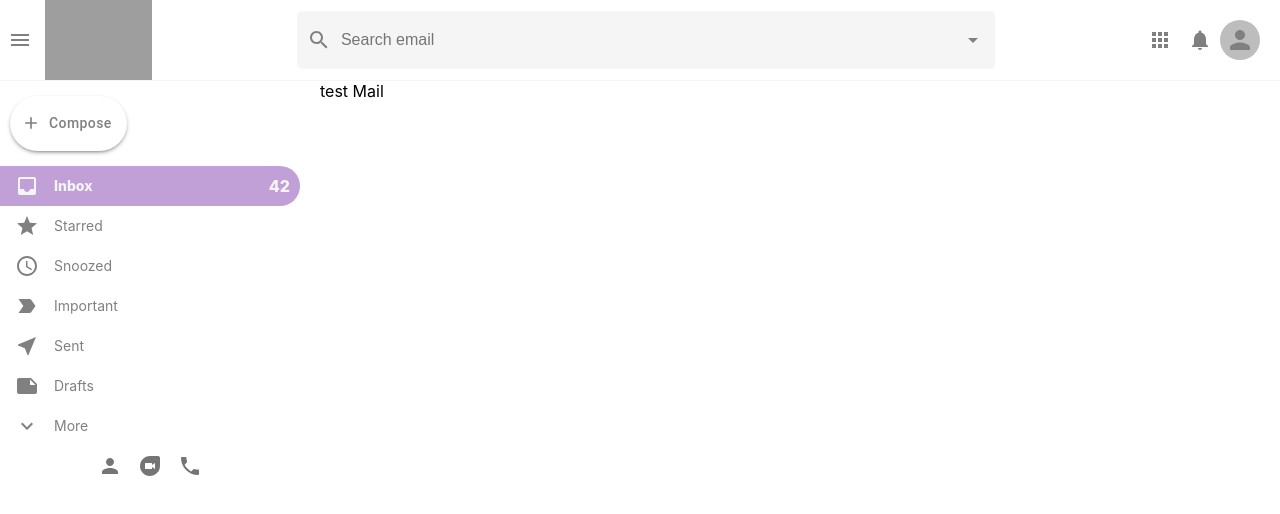
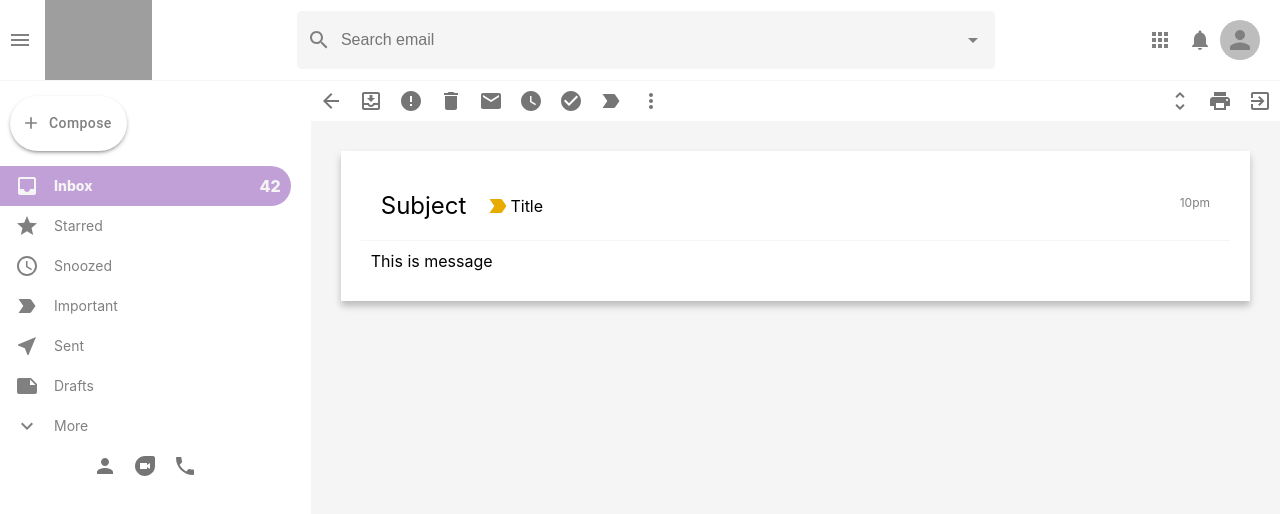
Before and after one commit to pullso/gmail-react-clone, a React (Create React App) app: page /mail in a window 1280 px wide. Shown: the top 514 px of the page. Built offline with nearby package versions, Linux system fonts and the light colour scheme; grey boxes are pictures that could not be loaded.

Commit message:
update 3 files and delete 1 file

```diff
--- a/src/app/store.js
+++ b/src/app/store.js
@@ -1,8 +1,8 @@
 import {configureStore} from '@reduxjs/toolkit';
-import counterReducer from '../features/counterSlice';
+import mailReducer from "../features/mailSlice";
 
 export const store = configureStore({
   reducer: {
-    counter: counterReducer,
+    mail: mailReducer,
   },
 });
--- a/src/components/Mail.css
+++ b/src/components/Mail.css
@@ -0,0 +1,60 @@
+.mail {
+    flex: 1;
+    background-color: whitesmoke;
+}
+
+.mail__tools {
+    display: flex;
+    justify-content: space-between;
+    background-color: #fff;
+}
+
+.mail__toolsLeft {
+    display: flex;
+}
+
+.mail__body {
+    display: flex;
+    flex-direction: column;
+    margin: 30px;
+    background-color: #fff;
+    padding: 20px;
+    height: 100v;
+    box-shadow: 0 5px 7px 0px rgba(0, 0, 0, 0.24);
+}
+
+.mail__bodyHeader {
+    display: flex;
+    align-items: center;
+    border-bottom: 1px solid whitesmoke;
+    padding: 20px;
+    position: relative;
+}
+
+.mail__bodyHeader > h2 {
+    font-weight: 400;
+    margin-right: 20px;
+}
+
+
+.mail__bodyHeader > p {
+    margin-right: 20px;
+}
+
+.mail__time {
+    position: absolute;
+    top: 24px;
+    right: 0;
+    font-size: 12px;
+    color: gray;
+}
+
+.mail__important {
+    color: #e8ab02;
+}
+
+.mail__message > p {
+    padding: 10px;
+    margin-right: 20px;
+    overflow-wrap: break-word;
+}
--- a/src/components/Mail.js
+++ b/src/components/Mail.js
@@ -1,10 +1,80 @@
-import React from 'react';
-import './Mail.css'
+import React from "react";
+import "./Mail.css";
+import { IconButton } from "@mui/material";
+import { useNavigate } from "react-router-dom";
+import {
+  MoveToInboxOutlined,
+  ArrowBackOutlined,
+  Error,
+  Delete,
+  Email,
+  WatchLater,
+  CheckCircle,
+  LabelImportant,
+  MoreVert,
+  UnfoldMore,
+  ExitToApp,
+  Print,
+} from "@mui/icons-material";
 
 const Mail = () => {
+  const navigate = useNavigate();
+
   return (
     <div className="mail">
-      test Mail
+      <div className="mail__tools">
+        <div className="mail__toolsLeft">
+          <IconButton onClick={() => navigate("/")}>
+            <ArrowBackOutlined />
+          </IconButton>
+          <IconButton>
+            <MoveToInboxOutlined />
+          </IconButton>
+          <IconButton>
+            <Error />
+          </IconButton>
+          <IconButton>
+            <Delete />
+          </IconButton>
+          <IconButton>
+            <Email />
+          </IconButton>
+          <IconButton>
+            <WatchLater />
+          </IconButton>
+          <IconButton>
+            <CheckCircle />
+          </IconButton>
+          <IconButton>
+            <LabelImportant />
+          </IconButton>
+          <IconButton>
+            <MoreVert />
+          </IconButton>
+        </div>
+        <div className="mail__toolsRight">
+          <IconButton>
+            <UnfoldMore />
+          </IconButton>
+          <IconButton>
+            <Print />
+          </IconButton>
+          <IconButton>
+            <ExitToApp />
+          </IconButton>
+        </div>
+      </div>
+      <div className="mail__body">
+        <div className="mail__bodyHeader">
+          <h2>Subject</h2>
+          <LabelImportant className="mail__important" />
+          <p>Title</p>
+          <p className="mail__time">10pm</p>
+        </div>
+        <div className="mail__message">
+          <p>This is message</p>
+        </div>
+      </div>
     </div>
   );
 };
--- a/src/features/counterSlice.js
+++ /dev/null
@@ -1,72 +0,0 @@
-import {createAsyncThunk, createSlice} from '@reduxjs/toolkit';
-
-const initialState = {
-  value: 0,
-  status: 'idle',
-};
-
-// The function below is called a thunk and allows us to perform async logic. It
-// can be dispatched like a regular action: `dispatch(incrementAsync(10))`. This
-// will call the thunk with the `dispatch` function as the first argument. Async
-// code can then be executed and other actions can be dispatched. Thunks are
-// typically used to make async requests.
-export const incrementAsync = createAsyncThunk(
-  'counter/fetchCount',
-  async (amount) => {
-    const response = amount
-    // The value we return becomes the `fulfilled` action payload
-    return response.data;
-  }
-);
-
-export const counterSlice = createSlice({
-  name: 'counter',
-  initialState,
-  // The `reducers` field lets us define reducers and generate associated actions
-  reducers: {
-    increment: (state) => {
-      // Redux Toolkit allows us to write "mutating" logic in reducers. It
-      // doesn't actually mutate the state because it uses the Immer library,
-      // which detects changes to a "draft state" and produces a brand new
-      // immutable state based off those changes
-      state.value += 1;
-    },
-    decrement: (state) => {
-      state.value -= 1;
-    },
-    // Use the PayloadAction type to declare the contents of `action.payload`
-    incrementByAmount: (state, action) => {
-      state.value += action.payload;
-    },
-  },
-  // The `extraReducers` field lets the slice handle actions defined elsewhere,
-  // including actions generated by createAsyncThunk or in other slices.
-  extraReducers: (builder) => {
-    builder
-      .addCase(incrementAsync.pending, (state) => {
-        state.status = 'loading';
-      })
-      .addCase(incrementAsync.fulfilled, (state, action) => {
-        state.status = 'idle';
-        state.value += action.payload;
-      });
-  },
-});
-
-export const {increment, decrement, incrementByAmount} = counterSlice.actions;
-
-// The function below is called a selector and allows us to select a value from
-// the state. Selectors can also be defined inline where they're used instead of
-// in the slice file. For example: `useSelector((state: RootState) => state.counter.value)`
-export const selectCount = (state) => state.counter.value;
-
-// We can also write thunks by hand, which may contain both sync and async logic.
-// Here's an example of conditionally dispatching actions based on current state.
-export const incrementIfOdd = (amount) => (dispatch, getState) => {
-  const currentValue = selectCount(getState());
-  if (currentValue % 2 === 1) {
-    dispatch(incrementByAmount(amount));
-  }
-};
-
-export default counterSlice.reducer;
--- /dev/null
+++ b/src/features/mailSlice.js
@@ -0,0 +1,42 @@
+import { createAsyncThunk, createSlice } from "@reduxjs/toolkit";
+
+const initialState = {
+  isSendMessageOpen: false,
+};
+
+// The function below is called a thunk and allows us to perform async logic. It
+// can be dispatched like a regular action: `dispatch(incrementAsync(10))`. This
+// will call the thunk with the `dispatch` function as the first argument. Async
+// code can then be executed and other actions can be dispatched. Thunks are
+// typically used to make async requests.
+export const incrementAsync = createAsyncThunk(
+  "counter/fetchCount",
+  async (amount) => {
+    const response = amount;
+    // The value we return becomes the `fulfilled` action payload
+    return response.data;
+  }
+);
+
+export const mailSlice = createSlice({
+  name: "mail",
+  initialState,
+  // The `reducers` field lets us define reducers and generate associated actions
+  reducers: {
+    openSendMessage: (state) => {
+      state.isSendMessageOpen = true;
+    },
+    closeSendMessage: (state) => {
+      state.isSendMessageOpen = false;
+    },
+  },
+});
+
+export const { openSendMessage, closeSendMessage } = mailSlice.actions;
+
+// The function below is called a selector and allows us to select a value from
+// the state. Selectors can also be defined inline where they're used instead of
+// in the slice file. For example: `useSelector((state: RootState) => state.counter.value)`
+export const selectIsSendMessageOpen = (state) => state.isSendMessageOpen;
+
+export default mailSlice.reducer;
```
